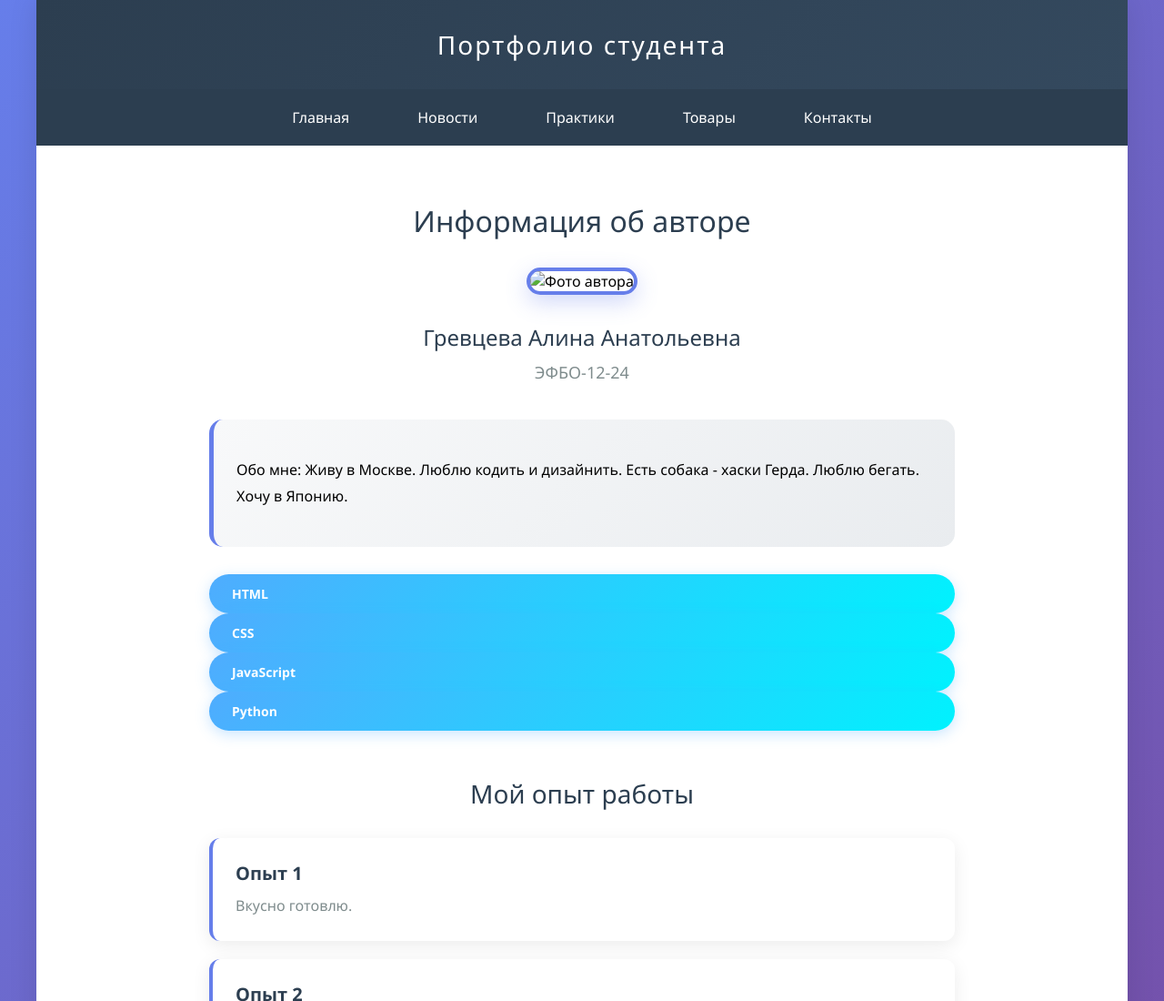
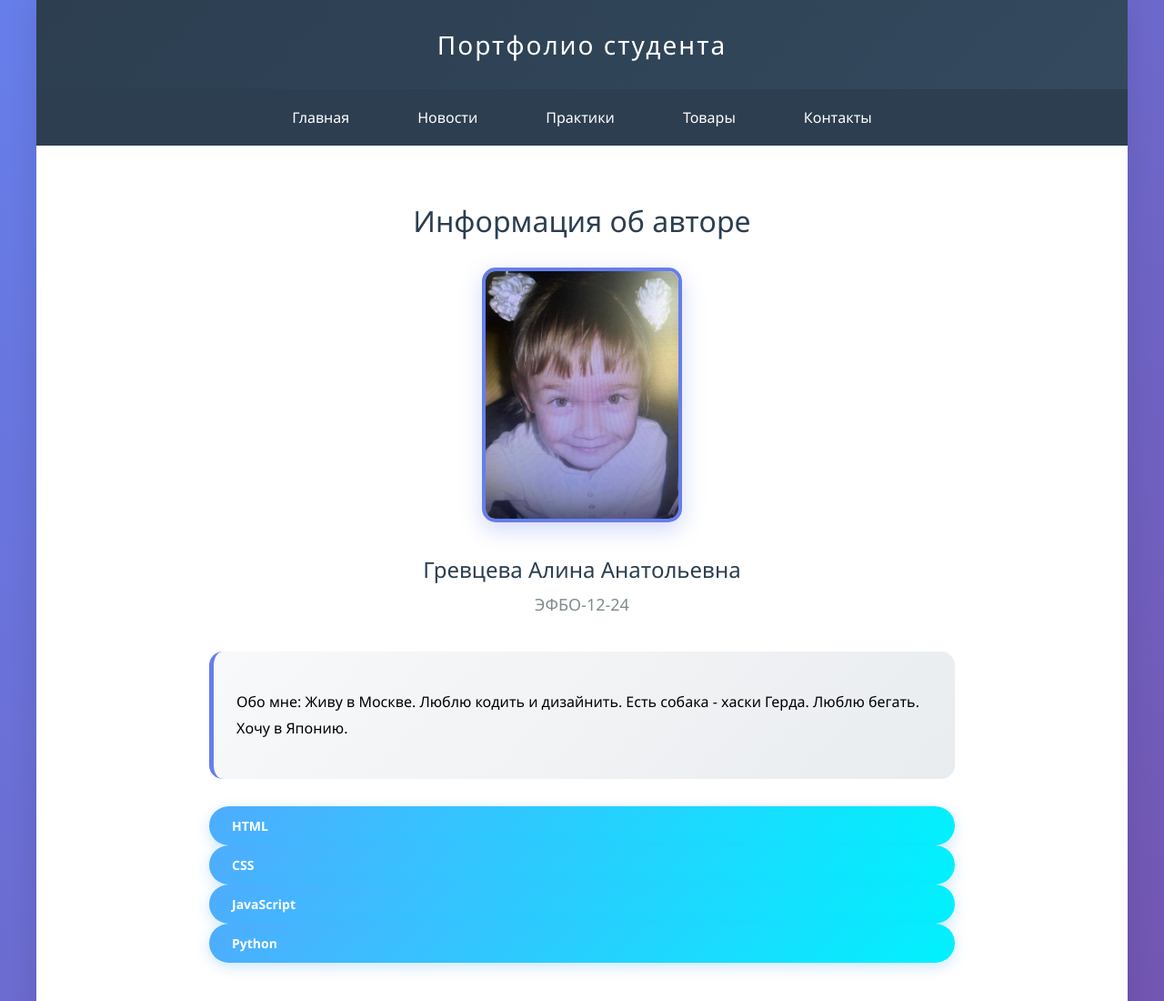
Before and after one commit to llinaxx/frontend-and-backend-practice, a plain HTML site: page index.html in a window 1280 px wide. Shown: the top 1100 px of the page at 91% size. Drawn offline with Linux system fonts and the light colour scheme.

Commit message:
Добавлено настоящее фото автора

```diff
--- a/index.html
+++ b/index.html
@@ -23,7 +23,7 @@
         <div class="content">
             <div class="profile-header">
                 <h1 class="profile-title">Информация об авторе</h1>
-                <img class="profile-photo" src="images/photo.png" alt="Фото автора">
+                <img class="profile-photo" src="images/photo.jpg" alt="Фото автора">
                 <h2 class="profile-name">Гревцева Алина Анатольевна</h2>
                 <p class="profile-group">ЭФБО-12-24</p>
             </div>
```
Also changed, not shown: images/photo.jpg (added).
